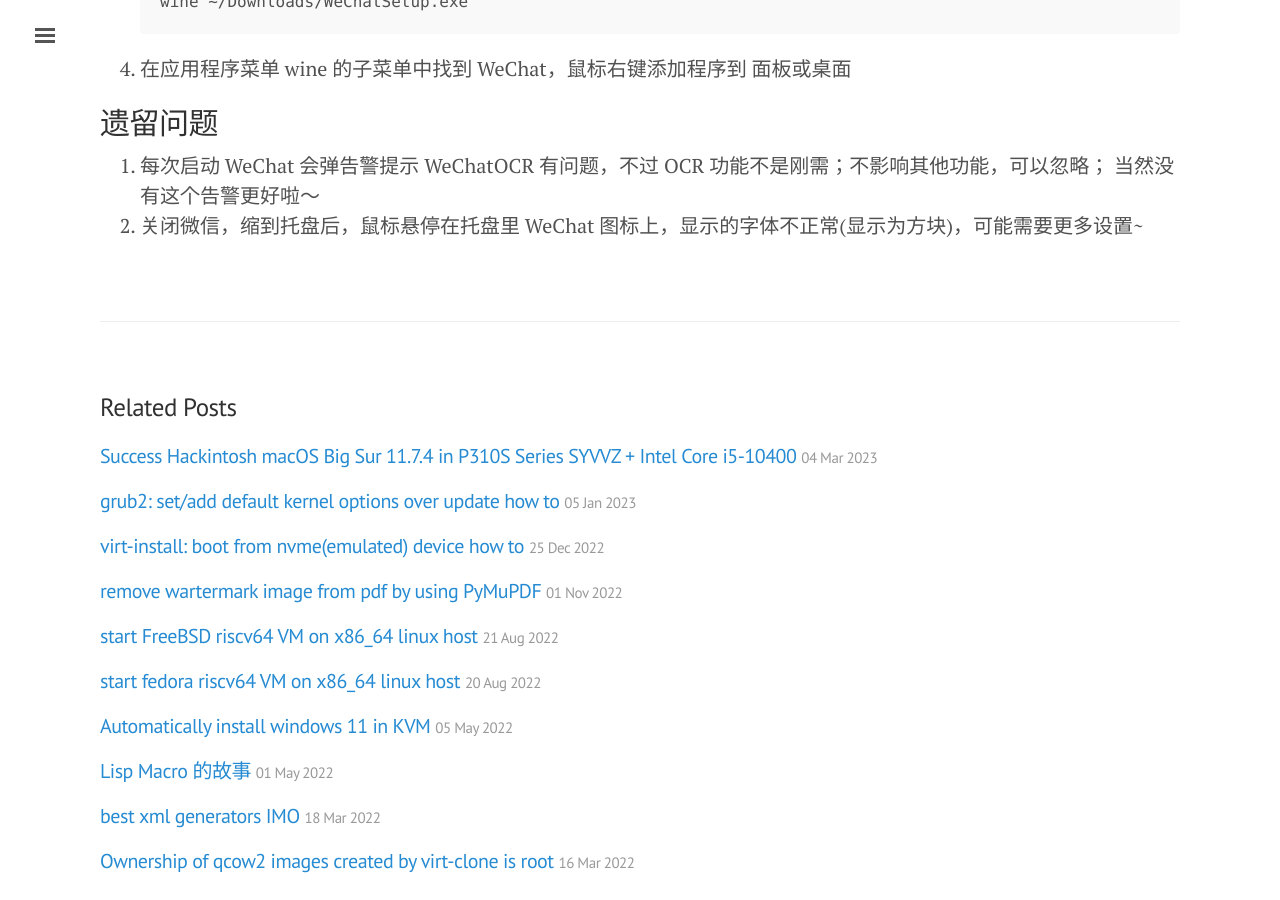
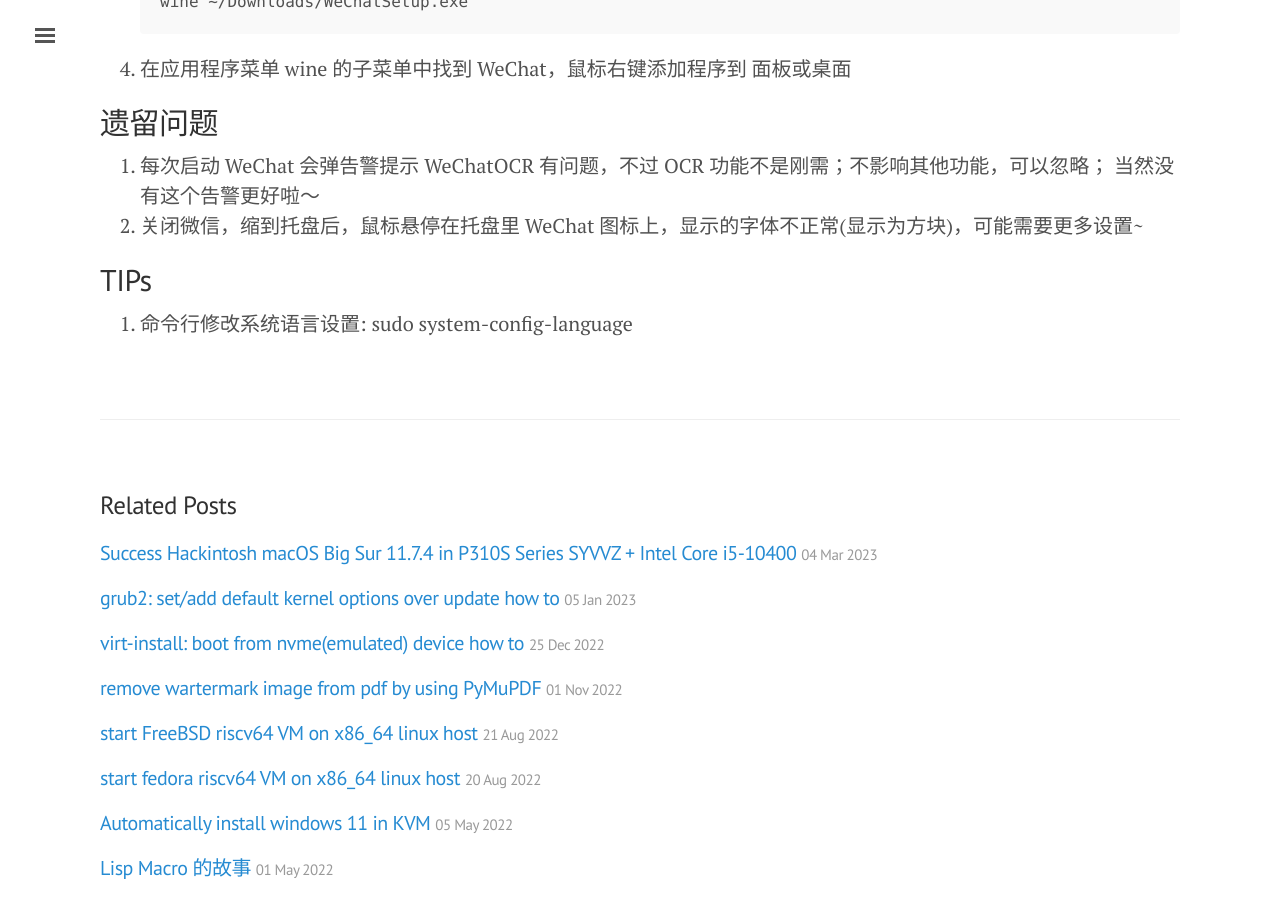
Before and after one commit to tcler/tcler.github.io, a Jekyll site: the page built from _posts/2023-03-31-Install-WeChat-on-Fedora-37.md, in a window 1280 px wide and 900 px high, scrolled down 1106 px. Built offline with Jekyll 4.4.1, drawn with Linux system fonts in a browser that asks for light colours.

Commit message:
Update 2023-03-31-Install-WeChat-on-Fedora-37.md

```diff
--- a/_posts/2023-03-31-Install-WeChat-on-Fedora-37.md
+++ b/_posts/2023-03-31-Install-WeChat-on-Fedora-37.md
@@ -42,3 +42,6 @@ wine ~/Downloads/WeChatSetup.exe
 ## 遗留问题
 1. 每次启动 WeChat 会弹告警提示 WeChatOCR 有问题，不过 OCR 功能不是刚需；不影响其他功能，可以忽略； 当然没有这个告警更好啦～
 2. 关闭微信，缩到托盘后，鼠标悬停在托盘里 WeChat 图标上，显示的字体不正常(显示为方块)，可能需要更多设置~
+
+## TIPs
+1. 命令行修改系统语言设置: sudo system-config-language
```
